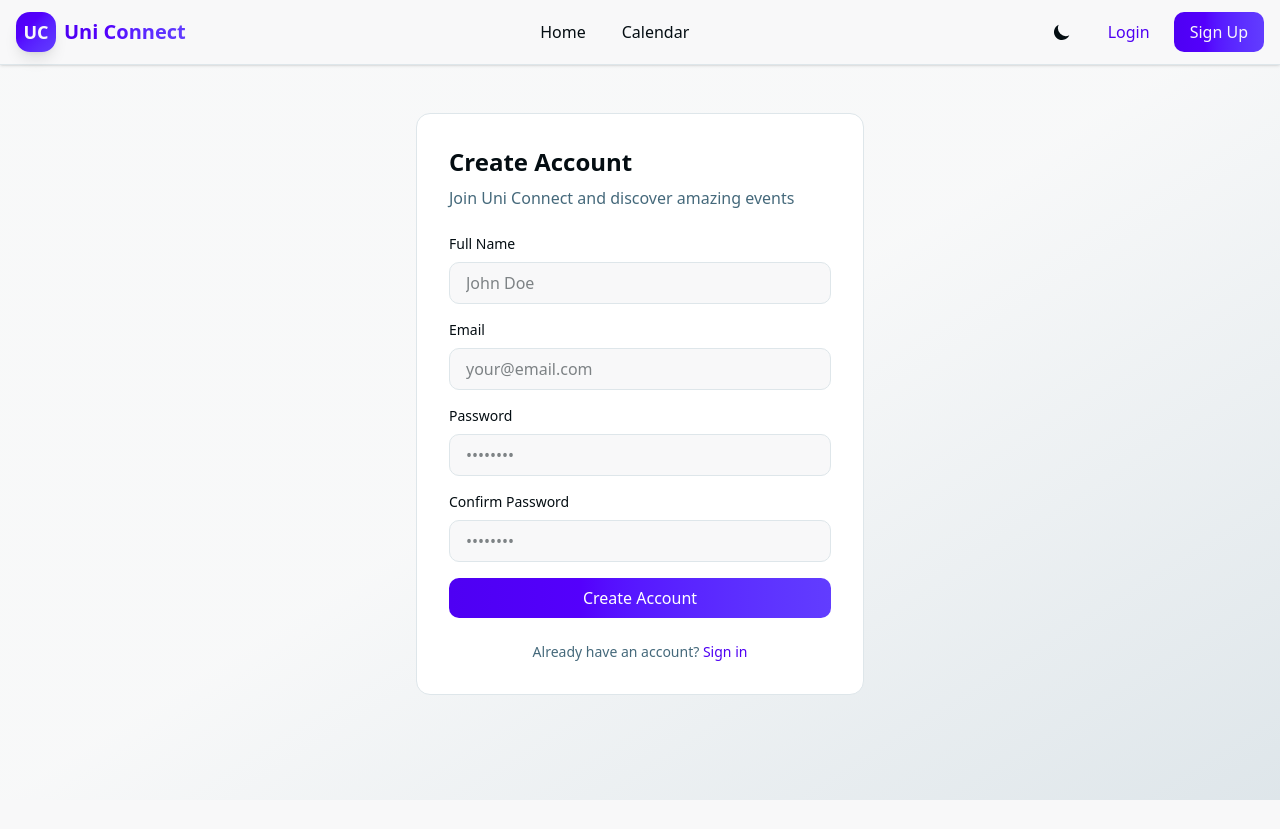
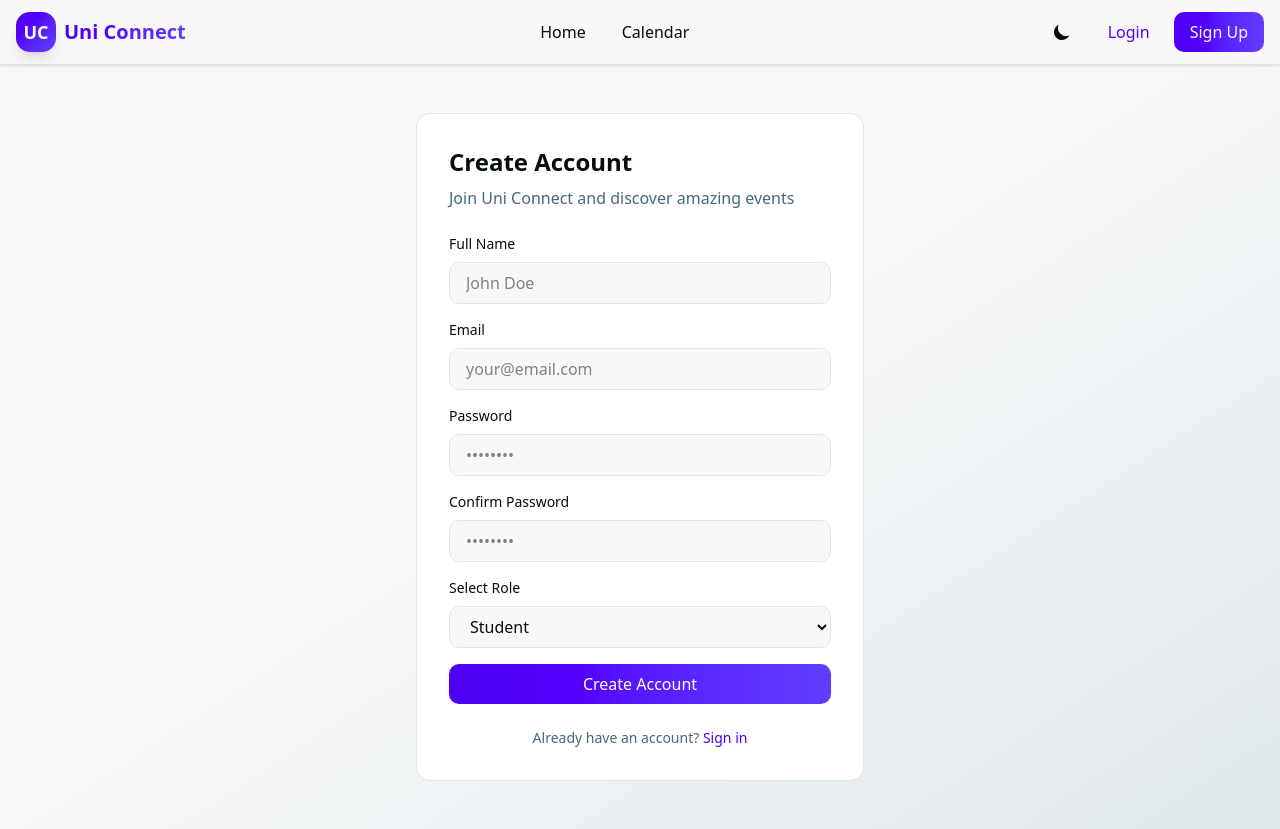
Before and after one commit to Hritam2005/UniConnect, a Next.js app: page /signup in a window 1280 px wide. Before the commit the page ends 800 px from the top, so only its background shows below. Built offline with nearby package versions, Linux system fonts and the light colour scheme.

Commit message:
signup changes

```diff
--- a/app/signup/page.js
+++ b/app/signup/page.js
@@ -13,6 +13,7 @@ export default function SignupPage() {
     email: "",
     password: "",
     confirmPassword: "",
+    role: "student", // default role
   })
   const [loading, setLoading] = useState(false)
   const [error, setError] = useState("")
@@ -47,7 +48,7 @@ export default function SignupPage() {
         id: Math.random(),
         name: formData.name,
         email: formData.email,
-        role: "student",
+        role: formData.role, // store selected role
         registeredEvents: [],
       }
 
@@ -127,6 +128,21 @@ export default function SignupPage() {
                 />
               </div>
 
+              {/* Role Selection Dropdown */}
+              <div>
+                <label className="block text-sm font-medium text-foreground mb-2">Select Role</label>
+                <select
+                  name="role"
+                  value={formData.role}
+                  onChange={handleChange}
+                  className="w-full px-4 py-2 border border-border rounded-lg bg-background text-foreground focus:outline-none focus:ring-2 focus:ring-primary"
+                >
+                  <option value="student">Student</option>
+                  <option value="moderator">Moderator</option>
+                  <option value="admin">Admin</option>
+                </select>
+              </div>
+
               <button
                 type="submit"
                 disabled={loading}
```
Also changed, not shown: 1 other file (tests, documents, lock files or other folders).
